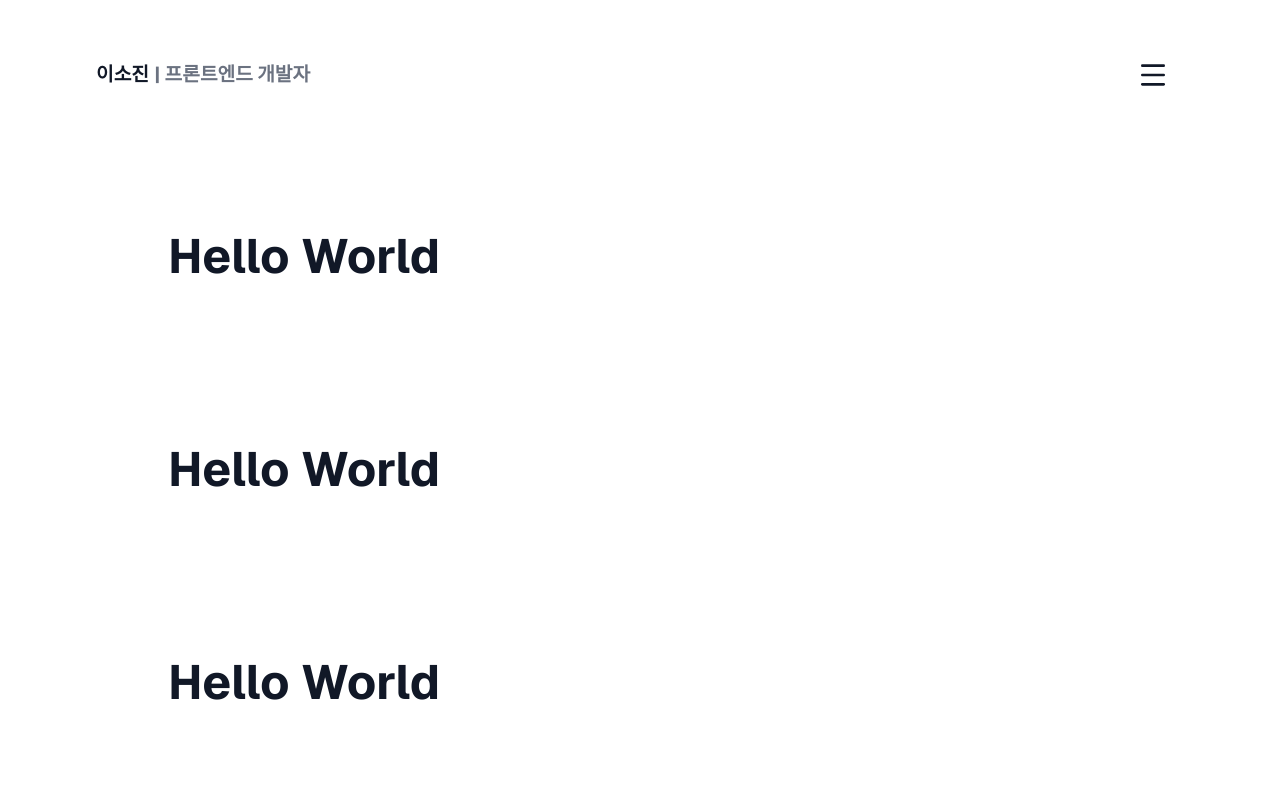
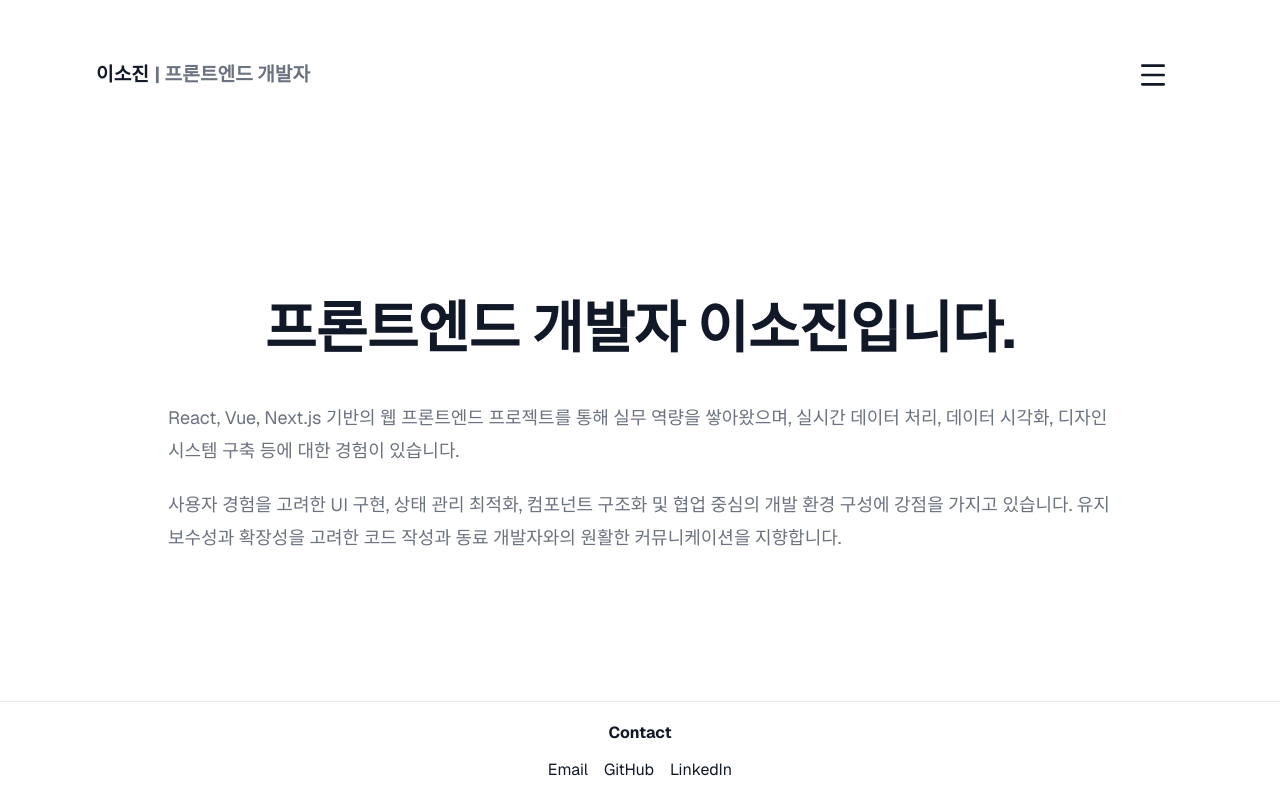
Before and after one commit to krungy/sojin-portfolio, a Next.js app: page / in a window 1280 px wide. Shown: the top 800 px of the page. Built offline with nearby package versions, Linux system fonts and the light colour scheme.

Commit message:
[func] IntroSection 구현 및 스타일 수정

```diff
--- /dev/null
+++ b/app/_components/Footer/Footer.module.scss
@@ -0,0 +1,36 @@
+.footer {
+  width: 100%;
+  min-width: 24rem;
+  margin-inline: auto;
+  display: flex;
+  flex-direction: column;
+  align-items: center;
+  justify-content: center;
+  gap: 1rem;
+  padding: 1.25rem 2rem;
+  border-top: 1px solid var(--line);
+}
+
+.contact {
+  display: flex;
+  flex-direction: column;
+  gap: 0.6rem;
+  align-items: center;
+}
+
+.topic {
+  margin: 0;
+  font-weight: 700;
+  color: var(--foreground);
+  text-align: center;
+}
+
+.links {
+  margin: 0;
+  padding: 0;
+  list-style: none;
+  display: inline-flex;
+  align-items: center;
+  justify-content: center;
+  gap: 1rem;
+}
--- /dev/null
+++ b/app/_components/Footer/Footer.tsx
@@ -0,0 +1,29 @@
+import Link from "next/link";
+import styles from "./Footer.module.scss";
+
+export function Footer() {
+  return (
+    <footer className={styles.footer}>
+      <div className={styles.contact}>
+        <p className={styles.topic}>Contact</p>
+      </div>
+      <nav aria-label="푸터 링크">
+        <ul className={styles.links}>
+          <li>
+            <Link href="mailto:furler711@gmail.com">Email</Link>
+          </li>
+          <li>
+            <Link href="https://github.com/krungy" target="_blank" rel="noreferrer">
+              GitHub
+            </Link>
+          </li>
+          <li>
+            <Link href="https://www.linkedin.com/in/isoj/" target="_blank" rel="noreferrer">
+              LinkedIn
+            </Link>
+          </li>
+        </ul>
+      </nav>
+    </footer>
+  );
+}
--- a/app/_components/Section/MotionedSection.types.ts
+++ b/app/_components/Section/MotionedSection.types.ts
@@ -1,7 +1,9 @@
 import type { ComponentPropsWithoutRef, ReactNode } from "react";
 
-export interface MotionedSectionProps
-  extends Omit<ComponentPropsWithoutRef<"section">, "children"> {
+export interface MotionedSectionProps extends Omit<
+  ComponentPropsWithoutRef<"section">,
+  "children"
+> {
   children: ReactNode;
   amount?: number;
   duration?: number;
--- a/app/_components/Section/Section.types.ts
+++ b/app/_components/Section/Section.types.ts
@@ -1,6 +1,5 @@
 import type { ComponentPropsWithoutRef, ReactNode } from "react";
 
-export interface SectionProps
-  extends Omit<ComponentPropsWithoutRef<"section">, "children"> {
+export interface SectionProps extends Omit<ComponentPropsWithoutRef<"section">, "children"> {
   children: ReactNode;
 }
--- /dev/null
+++ b/app/_sections/IntroSection/IntroSection.module.scss
@@ -0,0 +1,28 @@
+.section {
+  flex: 1;
+  display: flex;
+  align-items: center;
+  padding-block: 0;
+}
+
+.intro {
+  display: flex;
+  flex-direction: column;
+  gap: 1.25rem;
+  padding-block: 1rem;
+}
+
+.headline {
+  margin: 0 0 1.25rem;
+  font-size: clamp(2rem, 5vw, 3.5rem);
+  line-height: 1.15;
+  letter-spacing: -0.01em;
+  text-align: center;
+}
+
+.description {
+  margin: 0;
+  color: var(--muted);
+  font-size: clamp(1rem, 2vw, 1.125rem);
+  line-height: 1.85;
+}
--- /dev/null
+++ b/app/_sections/IntroSection/IntroSection.tsx
@@ -0,0 +1,21 @@
+import { MotionedSection } from "@/app/_components/Section/MotionedSection";
+import styles from "./IntroSection.module.scss";
+
+export function IntroSection() {
+  return (
+    <MotionedSection className={styles.section}>
+      <div className={styles.intro}>
+        <h1 className={styles.headline}>프론트엔드 개발자 이소진입니다.</h1>
+        <p className={styles.description}>
+          React, Vue, Next.js 기반의 웹 프론트엔드 프로젝트를 통해 실무 역량을 쌓아왔으며, 실시간
+          데이터 처리, 데이터 시각화, 디자인 시스템 구축 등에 대한 경험이 있습니다.
+        </p>
+        <p className={styles.description}>
+          사용자 경험을 고려한 UI 구현, 상태 관리 최적화, 컴포넌트 구조화 및 협업 중심의 개발 환경
+          구성에 강점을 가지고 있습니다. 유지보수성과 확장성을 고려한 코드 작성과 동료 개발자와의
+          원활한 커뮤니케이션을 지향합니다.
+        </p>
+      </div>
+    </MotionedSection>
+  );
+}
--- a/app/layout.module.scss
+++ b/app/layout.module.scss
@@ -1,12 +1,25 @@
+.page {
+  min-height: 100dvh;
+  display: flex;
+  flex-direction: column;
+}
+
+.main {
+  flex: 1;
+  width: 100%;
+  display: flex;
+  justify-content: center;
+}
+
 .content {
   position: relative;
   display: flex;
   flex-direction: column;
   align-items: center;
+  flex: 1;
   width: 100%;
   min-width: 24rem;
   max-width: 1024px;
-  min-height: 100vh;
   margin-inline: auto;
   padding-inline: 1.25rem;
 }
--- a/app/layout.tsx
+++ b/app/layout.tsx
@@ -1,5 +1,6 @@
 import type { Metadata } from "next";
 import { Geist, Geist_Mono } from "next/font/google";
+import { Footer } from "./_components/Footer/Footer";
 import { Header } from "./_components/Header/Header";
 import styles from "./layout.module.scss";
 import "../styles/main.scss";
@@ -26,9 +27,12 @@ export default function RootLayout({
 }>) {
   return (
     <html lang="ko" className={`${geistSans.variable} ${geistMono.variable}`}>
-      <body>
+      <body className={styles.page}>
         <Header />
-        <main className={styles.content}>{children}</main>
+        <main className={styles.main}>
+          <div className={styles.content}>{children}</div>
+        </main>
+        <Footer />
       </body>
     </html>
   );
--- a/app/page.module.scss
+++ /dev/null
@@ -1,6 +0,0 @@
-.title {
-  margin: 0;
-  font-size: clamp(1.75rem, 5vw, 3rem);
-  line-height: 1.1;
-  text-align: left;
-}
--- a/app/page.tsx
+++ b/app/page.tsx
@@ -1,14 +1,9 @@
-import { MotionedSection } from "./_components/Section/MotionedSection";
-import styles from "./page.module.scss";
+import { IntroSection } from "./_sections/IntroSection/IntroSection";
 
 export default function Home() {
   return (
     <>
-      {Array.from({ length: 10 }).map((_, index) => (
-        <MotionedSection key={index}>
-          <h1 className={styles.title}>Hello World</h1>
-        </MotionedSection>
-      ))}
+      <IntroSection />
     </>
   );
 }
```
